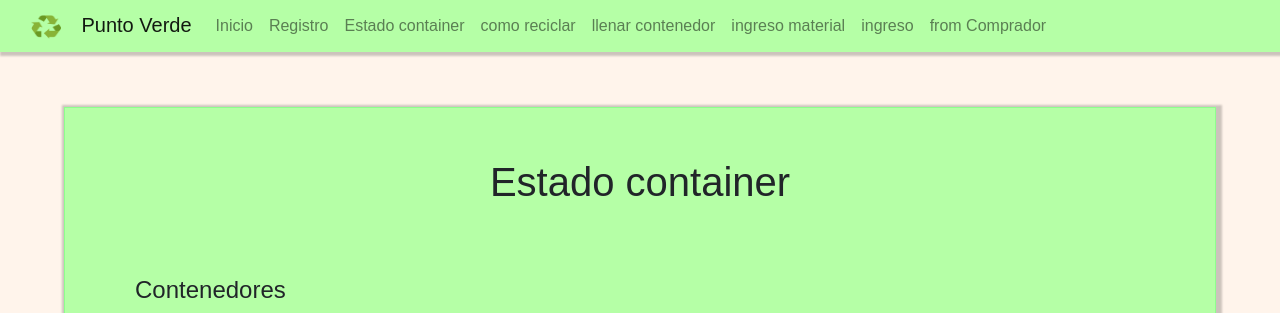
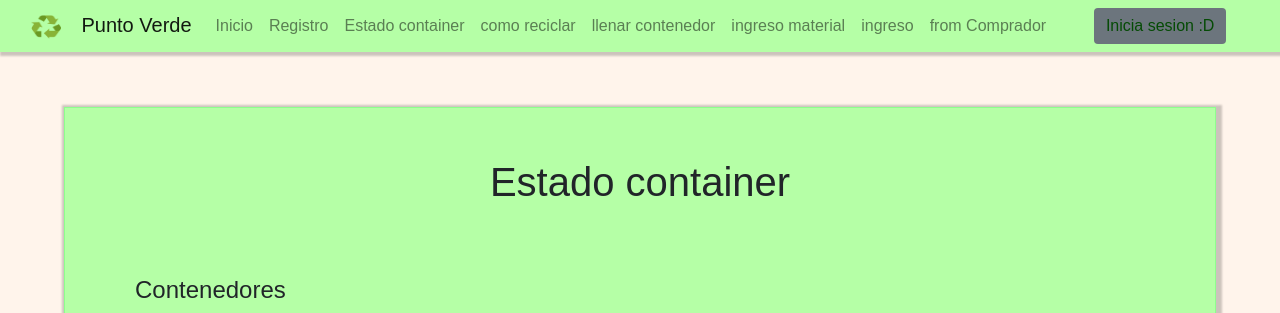
Before and after one commit to Jesus-Maliqueo/Proyecto_PuntoVerde, a Django app: template punto_verde/aapp/templates/app/estado.html in a window 1280 px wide. Shown: the top 313 px of the page. Run offline with Django 3.2, Linux system fonts and the light colour scheme; the template is opened without the code that fills it, so the values that code supplies are empty; some libraries are stand-ins or nearby versions.

Commit message:
boton inicio y cierre de sesion

```diff
--- a/punto_verde/aapp/static/app/css/estilo.css
+++ b/punto_verde/aapp/static/app/css/estilo.css
@@ -159,6 +159,12 @@ padding-left: 10px;
 .navess{
   box-shadow: 2px 2px 2px 2px rgba(0, 0, 0, 0.199);
   margin-bottom: 20px;
+}
+
+.logina{
+  align-items:flex-start;
+  margin-left: 30%;
+  color: rgb(5, 75, 5);
 }
 
 
--- a/punto_verde/aapp/templates/app/base.html
+++ b/punto_verde/aapp/templates/app/base.html
@@ -51,6 +51,18 @@
             <li class="nav-item">
               <a class="nav-link " href="/comprador"> from Comprador</a>
             </li>
+
+             {% if user.is_authenticated %}
+             <li class="d-flex ">
+               <a class="btn btn-primary logina" href="{% url 'logout' %}"> Cerrar sesion :C </a>
+             </li>
+
+             {% else %}
+             <li class="d-flex ">
+               <a class="btn btn-primary logina" href="{% url 'login' %}"> Inicia sesion :D</a>
+             </li>
+
+             {% endif %}
           </ul>
         </div>
       </nav>
```
